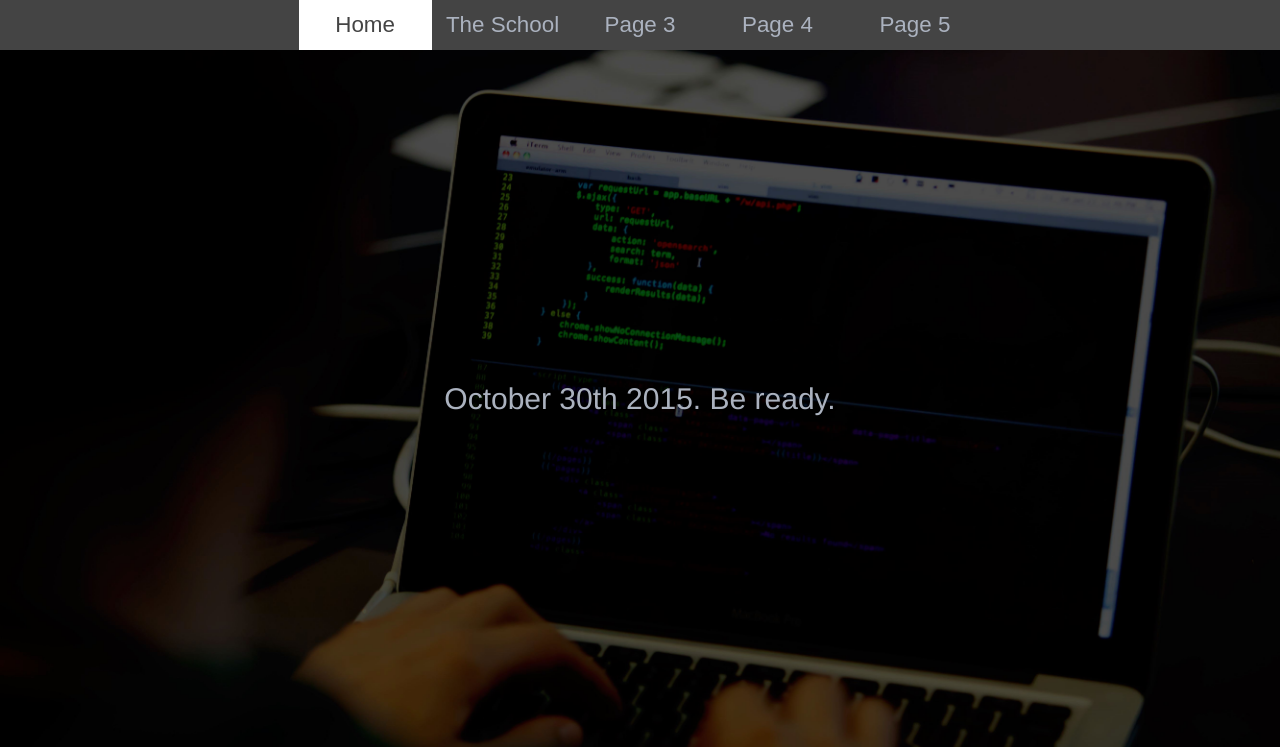
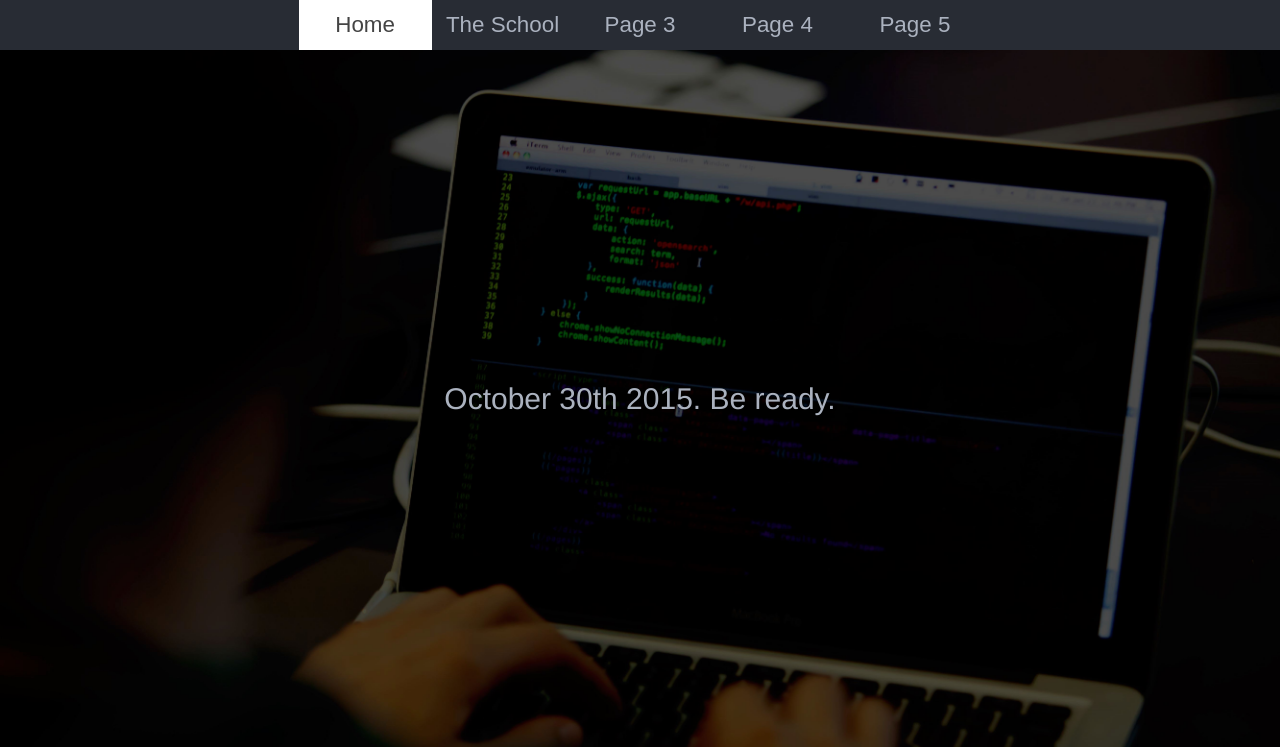
Before and after one commit to thel3l/hackathon-dpse, a PHP site: page / in a window 1280 px wide. Shown: the top 747 px of the page. Run offline with PHP 8.4, Linux system fonts and the light colour scheme; some libraries are stand-ins or nearby versions.

Commit message:
Fixed menu color

```diff
--- a/css/style1.css
+++ b/css/style1.css
@@ -26,10 +26,10 @@ header {
 
 .nav ul {
   list-style: none;
-  background-color: #444;
   text-align: center;
   padding: 0;
   margin: 0;
+  background-color: #282C34;
 }
 
 .nav li {
```
